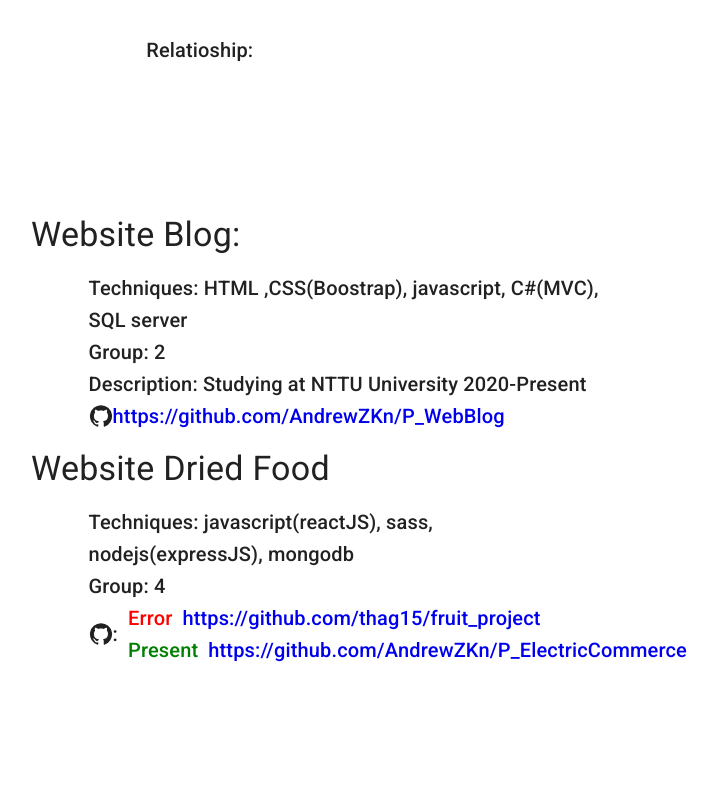
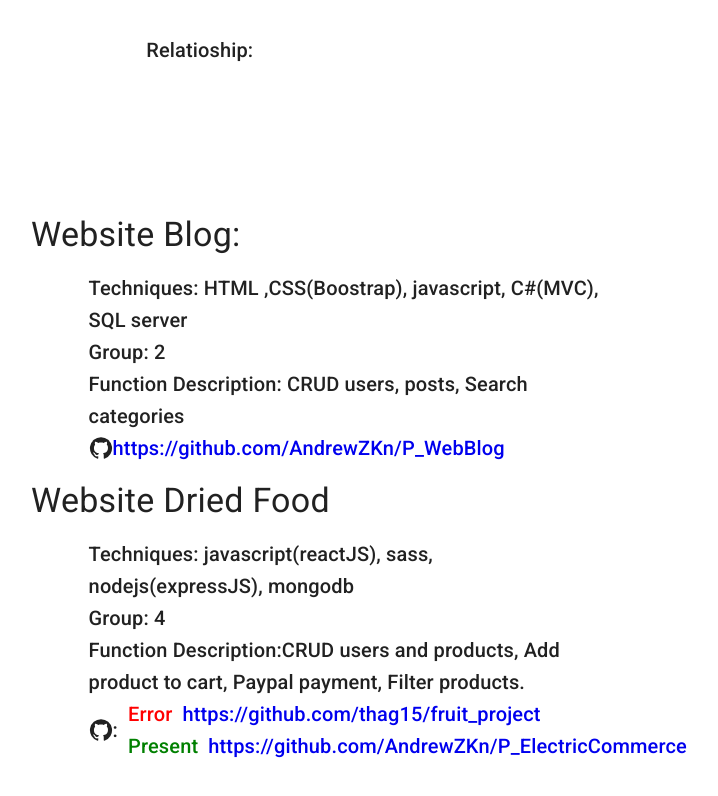
Before and after one commit to thag15/portfolio, a React (Vite) app: page /portfolio/profile in a window 1280 px wide. Shown: the part 2100-2896 px from the top of the page, without its empty margins (321-1039 px from the left). Built offline with nearby package versions, Linux system fonts and the light colour scheme; some icons are missing.

Commit message:
update des

```diff
--- a/src/App.jsx
+++ b/src/App.jsx
@@ -1,5 +1,5 @@
 import NavBar from "./pages/navbar/page";
-import Profile from "./pages/profile/page";
+import Profile from "./pages/profile/index";
 import IndexProject from './pages/project/index'
 import { Container, Box } from "@mui/material";
 import { useRoutes, Outlet, useLocation } from "react-router-dom";
--- a/src/pages/profile/project/page.jsx
+++ b/src/pages/profile/project/page.jsx
@@ -25,8 +25,8 @@ const ProjectProfile = () => {
                     <Typography variant="h6" noWrap>
                         Group: 2
                     </Typography>
-                    <Typography variant="h6" noWrap>
-                        Description: Studying at NTTU University 2020-Present
+                    <Typography variant="h6">
+                        Function Description: CRUD users, posts, Search categories
                     </Typography>
 
                     <Typography
@@ -48,19 +48,24 @@ const ProjectProfile = () => {
                         Techniques: javascript(reactJS), sass, nodejs(expressJS), mongodb
                     </Typography>
                     <Typography variant="h6">Group: 4</Typography>
+                    <Typography variant="h6">
+                        Function Description:CRUD users and products, Add product to cart,
+                        Paypal payment, Filter products.
+                    </Typography>
                     <Typography
                         variant="h6"
                         sx={{ display: "flex", alignItems: "center" }}
                     >
                         <GitHubIcon />:
                         <div style={{ marginLeft: "10px" }}>
-
-                            <span style={{ color: "red", marginRight: '10px' }}>Error</span>
+                            <span style={{ color: "red", marginRight: "10px" }}>Error</span>
                             <a href="https://github.com/thag15/fruit_project">
                                 https://github.com/thag15/fruit_project
                             </a>
                             <br />
-                            <span style={{ color: "green", marginRight: '10px' }}>Present</span>
+                            <span style={{ color: "green", marginRight: "10px" }}>
+                                Present
+                            </span>
                             <a href="https://github.com/AndrewZKn/P_ElectricCommerce">
                                 https://github.com/AndrewZKn/P_ElectricCommerce
                             </a>
```
Also changed, not shown: src/pages/profile/index.jsx (renamed from src/pages/profile/page.jsx).
